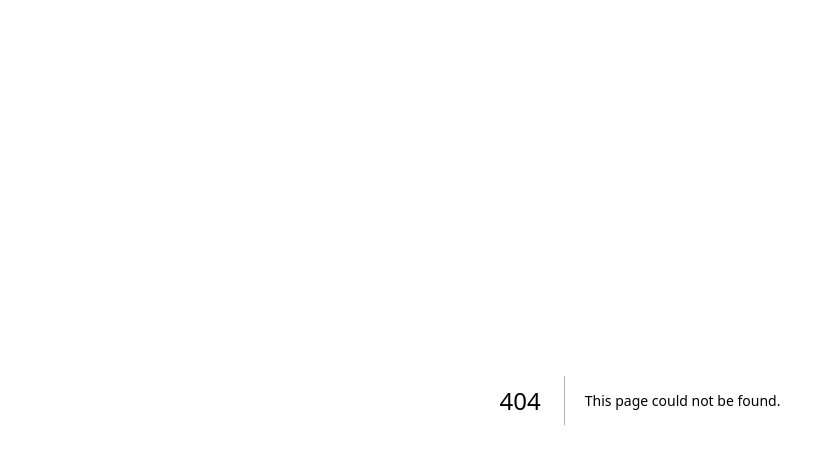
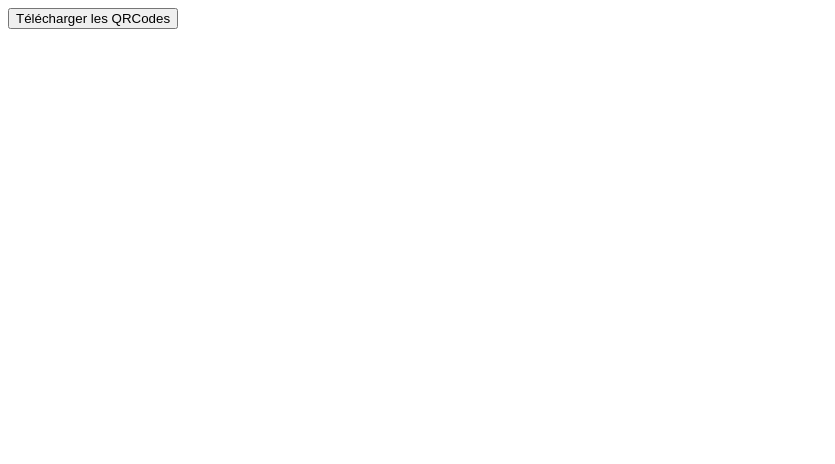
Before and after one commit to Abbaye-De-Pontlevoy/buplv, a Next.js app: page /qrcode in a window 1280 px wide. Before the commit this address had no page. Shown: the top 464 px of the page, without its empty margins (0-835 px from the left). Built offline with nearby package versions, Linux system fonts and the light colour scheme.

Commit message:
QRCode generation

```diff
--- /dev/null
+++ b/src/app/components/QRCodePDFGenerator/QRCodePDFGenerator.js
@@ -0,0 +1,66 @@
+import React from "react";
+import jsPDF from "jspdf";
+
+// Composant qui génère un PDF avec une liste de QR codes
+const QRCodePDFGenerator = ({ data }) => {
+  // Fonction pour générer le PDF
+  const generatePDF = async () => {
+    // Crée une nouvelle instance de jsPDF
+    const doc = new jsPDF();
+
+    // Ajouter le titre du document
+    doc.setFontSize(18);
+    doc.text("Liste des QRCode à imprimer", 105, 20, null, null, "center");
+
+    // Position initiale pour le premier QR code
+    let y = 40;
+
+    // Boucle à travers chaque QR code
+    for (let i = 0; i < data.length; i++) {
+      // Générer le QR code en tant qu'image
+      const qrCodeDataURL = await generateQRCodeDataURL(data[i].id);
+
+      // Ajouter le QR code à la position spécifiée dans le PDF
+      doc.addImage(qrCodeDataURL, "PNG", 15, y + 5, 30, 30);
+
+      // Ajouter le titre du QR code à côté de celui-ci
+      doc.setFontSize(12);
+      doc.text(50, y + 15, `Article : ${data[i].name}\nMarque : ${data[i].brand}\nPrix : ${data[i].price}€`);
+      y += 40;
+
+      // Dessiner une ligne sous le QRCode
+      doc.setLineWidth(0.5);
+      doc.line(10, y, 190, y);
+
+      // Ajouter une nouvelle page si nécessaire
+      if (y > 250) {
+        doc.addPage();
+        y = 10;
+      }
+    }
+
+    // Télécharger le PDF avec le nom "data.pdf"
+    doc.save("QRCODES_BU_A_IMPRIMER.pdf");
+  };
+
+  // Fonction pour générer le QR code en tant qu'image avec une API en ligne
+  const generateQRCodeDataURL = async (url) => {
+    const response = await fetch(
+      `https://api.qrserver.com/v1/create-qr-code/?size=150x150&data=${encodeURIComponent(
+        url
+      )}`
+    );
+    const blob = await response.blob();
+    return URL.createObjectURL(blob);
+  };
+
+  // Rendu du composant
+  return (
+    <div>
+      {/* Bouton pour générer le PDF */}
+      <button onClick={generatePDF}>Télécharger les QRCodes</button>
+    </div>
+  );
+};
+
+export default QRCodePDFGenerator;
--- /dev/null
+++ b/src/app/qrcode/page.jsx
@@ -0,0 +1,21 @@
+"use client"
+
+// Importez le composant QRCodePDFGenerator
+import QRCodePDFGenerator from "../components/QRCodePDFGenerator/QRCodePDFGenerator";
+
+// Définissez les données des QR codes (titres et URLs)
+const qrCodes = [
+  { title: 'QR Code 1', url: 'https://www.example.com/page1' },
+  { title: 'QR Code 2', url: 'https://www.example.com/page2' },
+  { title: 'QR Code 3', url: 'https://www.example.com/page3' },
+];
+
+// Utilisez le composant QRCodePDFGenerator en passant les données des QR codes
+const YourComponent = () => (
+  <div>
+    {/* Affichez le composant QRCodePDFGenerator avec les données des QR codes */}
+    <QRCodePDFGenerator data={qrCodes} />
+  </div>
+);
+
+export default YourComponent;
```
Also changed, not shown: package.json (+6 -1 lines), src/app/components/Article/ArticleGestionnary/ArticleGestionnary.jsx (+12 -6 lines), 1 other file (tests, documents, lock files or other folders).
